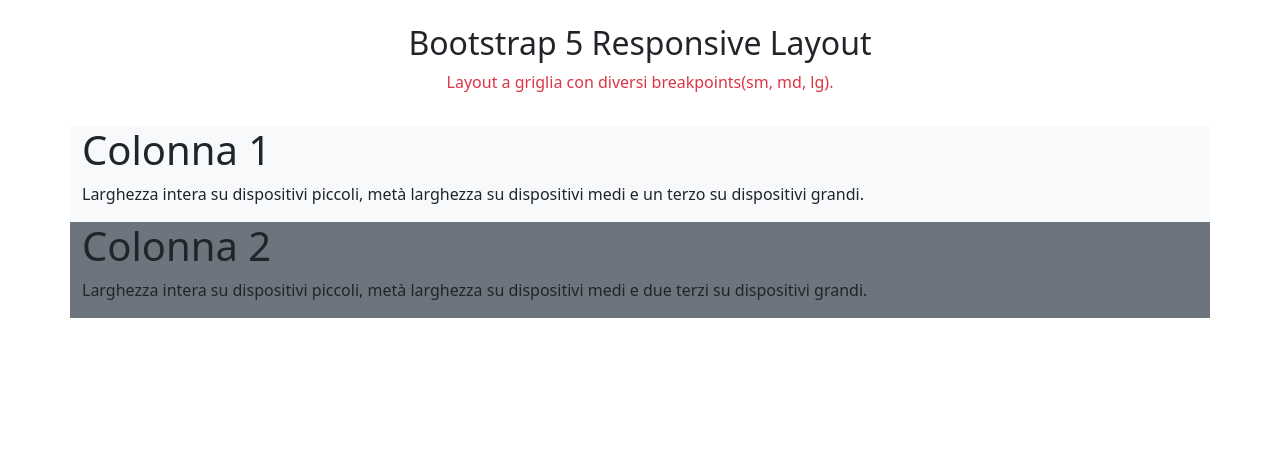
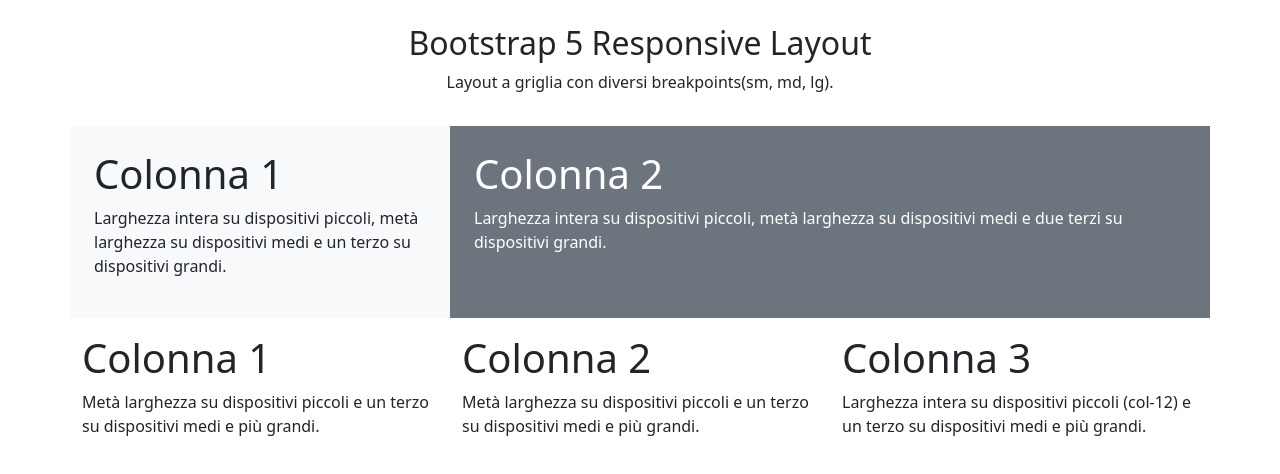
Before and after one commit to nelvison-benedetto/htmlcss-bootstrap-layout, a plain HTML site: page index.html in a window 1280 px wide. Drawn offline with nearby package versions, Linux system fonts and the light colour scheme.

Commit message:
adding the rows

```diff
--- a/index.html
+++ b/index.html
@@ -20,22 +20,39 @@
         <header>
             <div class="container py-3 pt-4">
                 <h4 class="text-center fs-2">Bootstrap 5 Responsive Layout</h4>
-                <p class="text-center text-danger">Layout a griglia con diversi breakpoints(sm, md, lg).</p>
+                <p class="text-center">Layout a griglia con diversi breakpoints(sm, md, lg).</p>
             </div>
         </header>
         <main class="">
-            <div class="container bg-light">
+            <div class="container">
                 <div class="row">
-                    <div class="bg-light">
+                    <div class="bg-light col-12 col-md-6 col-lg-4 p-4">
                         <h1>Colonna 1</h1>
                         <p>Larghezza intera su dispositivi piccoli, metà larghezza su dispositivi medi e un terzo su dispositivi grandi.</p>
                     </div>
-                    <div class="bg-secondary">
+                    <div class="bg-secondary col-12 col-md-6 col-lg-8 p-4 text-white">
                         <h1>Colonna 2</h1>
                         <p>Larghezza intera su dispositivi piccoli, metà larghezza su dispositivi medi e due terzi su dispositivi grandi.</p>
                     </div>
                 </div>
+
+                <div class="row mt-3">
+                    <div class="col-6 col-md-4">
+                        <h1>Colonna 1</h1>
+                        <p>Metà larghezza su dispositivi piccoli e un terzo su dispositivi medi e più grandi.</p>
+                    </div>
+                    <div class="col-6 col-md-4">
+                        <h1>Colonna 2</h1>
+                        <p>Metà larghezza su dispositivi piccoli e un terzo su dispositivi medi e più grandi.</p>
+                    </div>
+                    <div class="col-12 col-md-4">
+                        <h1>Colonna 3</h1>
+                        <p>Larghezza intera su dispositivi piccoli (col-12) e un terzo su dispositivi medi e più grandi.</p>
+                    </div>
+                </div>
+
             </div>
+
 
 
 
```
